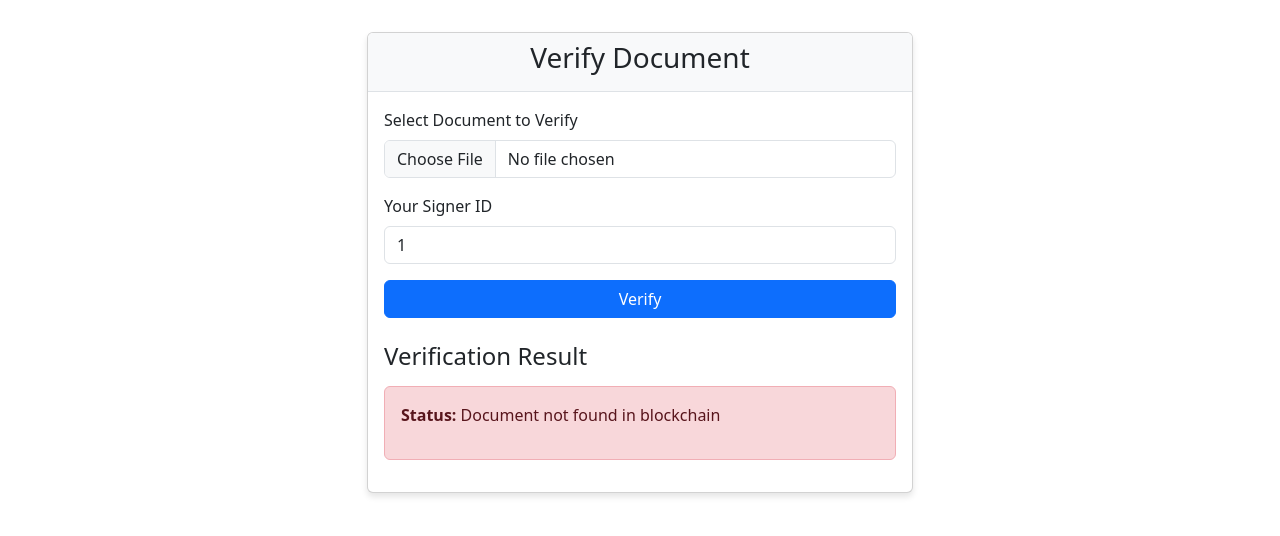
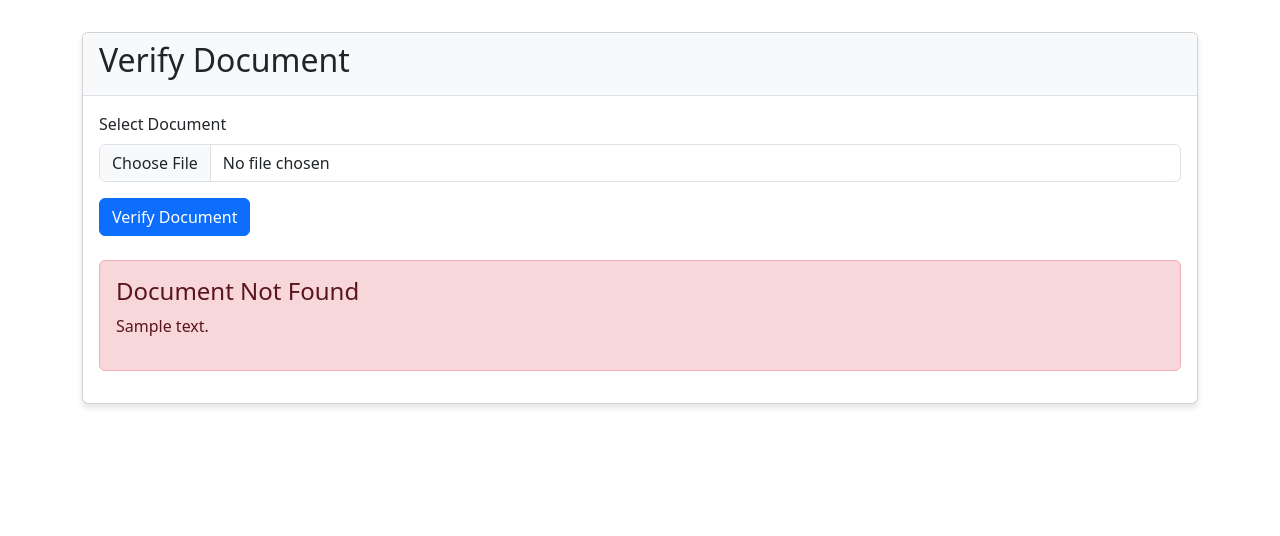
Before and after one commit to Gutsinj/Document-Integrity-Chain, a Flask app: template templates/verify.html in a window 1280 px wide. Shown: the part 56-592 px from the top of the page. Run offline with Flask 3, Linux system fonts and the light colour scheme; the template is opened without the code that fills it: most values are stand-ins (such as "Sample title", 1, 10 or a date in 2020); parts of the project's set-up code (start-up, migrations or seed data) failed here and were passed over.

Commit message:
Forced signer id creation before upload and verify

```diff
--- a/app.py
+++ b/app.py
@@ -19,7 +19,7 @@ logging.basicConfig(level=logging.DEBUG)
 logger = logging.getLogger(__name__)
 
 app = Flask(__name__)
-app.secret_key = os.urandom(24)  # Required for flash messages and session
+app.secret_key = 'your-secret-key-here'  # Fixed secret key for all nodes
 blockchain = Blockchain()
 
 # Ensure keys directory exists
@@ -75,15 +75,11 @@ def index():
             flash('Please enter a signer ID', 'danger')
             return redirect(url_for('index'))
 
-        if check_credentials(signer_id):
-            flash('Credentials already exist for this signer ID', 'warning')
-            return redirect(url_for('index'))
-
         try:
             output_path = './keys'
             generate_keypair(output_path, signer_id)
             session['signer_id'] = signer_id
-            flash('Credentials generated successfully', 'success')
+            flash('Successfully registered', 'success')
             return redirect(url_for('upload'))
         except Exception as e:
             flash(f'Error generating credentials: {str(e)}', 'danger')
@@ -94,7 +90,12 @@ def index():
 @app.route('/upload', methods=['GET', 'POST'])
 def upload():
     if 'signer_id' not in session:
-        flash('Please register first', 'warning')
+        flash('Please enter a signer ID', 'warning')
+        return redirect(url_for('index'))
+
+    # Check if the signer ID is in the registry
+    if not check_credentials(session['signer_id']):
+        flash('Please enter a signer ID', 'warning')
         return redirect(url_for('index'))
 
     if request.method == 'POST':
@@ -157,12 +158,17 @@ def upload():
             if 'file_path' in locals():
                 os.unlink(file_path)
 
-    return render_template('upload.html', signer_id=session['signer_id'])
+    return render_template('upload.html')
 
 @app.route('/verify', methods=['GET', 'POST'])
 def verify():
     if 'signer_id' not in session:
-        flash('Please register first', 'warning')
+        flash('Please enter a signer ID', 'warning')
+        return redirect(url_for('index'))
+
+    # Check if the signer ID is in the registry
+    if not check_credentials(session['signer_id']):
+        flash('Please enter a signer ID', 'warning')
         return redirect(url_for('index'))
 
     verification_result = None
@@ -217,7 +223,7 @@ def verify():
             if 'file_path' in locals():
                 os.unlink(file_path)
 
-    return render_template('verify.html', signer_id=session['signer_id'], verification_result=verification_result)
+    return render_template('verify.html', verification_result=verification_result)
 
 @app.route('/chain')
 def view_chain():
@@ -255,4 +261,4 @@ def create_block_from_docs(docs, signer_id, private_key):
     return None
 
 if __name__ == '__main__':
-    app.run(debug=True, port=5001)
+    app.run(host='127.0.0.1', port=5001, debug=True)
--- a/templates/verify.html
+++ b/templates/verify.html
@@ -1,45 +1,45 @@
 {% extends "base.html" %}
 
 {% block content %}
-<div class="row justify-content-center">
-    <div class="col-md-6">
 <div class="card">
     <div class="card-header">
-                <h3 class="text-center">Verify Document</h3>
+        <h2>Verify Document</h2>
     </div>
     <div class="card-body">
-                <form method="POST" action="{{ url_for('verify') }}" enctype="multipart/form-data">
+        <form method="POST" enctype="multipart/form-data">
             <div class="mb-3">
-                        <label for="file" class="form-label">Select Document to Verify</label>
+                <label for="file" class="form-label">Select Document</label>
                 <input type="file" class="form-control" id="file" name="file" required>
             </div>
-                    <div class="mb-3">
-                        <label for="signer_id" class="form-label">Your Signer ID</label>
-                        <input type="text" class="form-control" id="signer_id" name="signer_id" value="{{ signer_id }}" required>
-                    </div>
-                    <div class="d-grid">
-                        <button type="submit" class="btn btn-primary">Verify</button>
-                    </div>
+            <button type="submit" class="btn btn-primary">Verify Document</button>
         </form>
 
         {% if verification_result %}
             <div class="mt-4">
-                    <h4>Verification Result</h4>
                 {% if verification_result.verified %}
                     <div class="alert alert-success">
-                        <p><strong>Status:</strong> Document verified in blockchain</p>
-                        <p><strong>Block Index:</strong> {{ verification_result.block_index }}</p>
-                        <p><strong>Block Hash:</strong> {{ verification_result.block_hash }}</p>
+                        <h4>Document Verified!</h4>
+                        <p>Block Index: {{ verification_result.block_index }}</p>
+                        <p>Block Hash: {{ verification_result.block_hash }}</p>
+                        <h5>Merkle Proof:</h5>
+                        <ul>
+                            {% for proof in verification_result.merkle_proof %}
+                                <li>
+                                    Hash: {{ proof.hash }}
+                                    <br>
+                                    Direction: {{ proof.direction }}
+                                </li>
+                            {% endfor %}
+                        </ul>
                     </div>
                 {% else %}
                     <div class="alert alert-danger">
-                        <p><strong>Status:</strong> Document not found in blockchain</p>
+                        <h4>Document Not Found</h4>
+                        <p>{{ verification_result.message }}</p>
                     </div>
                 {% endif %}
             </div>
         {% endif %}
     </div>
 </div>
-    </div>
-</div>
 {% endblock %}
```
Also changed, not shown: templates/upload.html (+3 -13 lines). Lines whose indentation alone changed are shown as unchanged.
